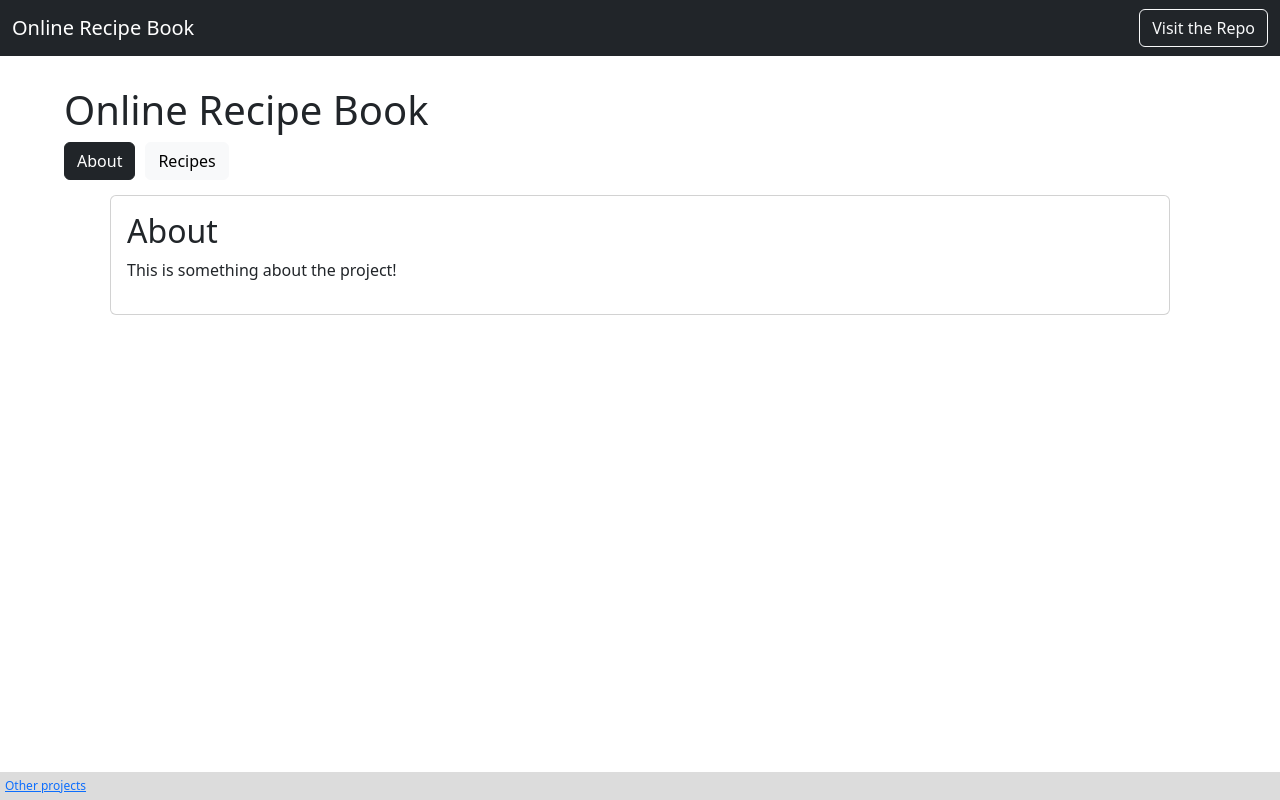
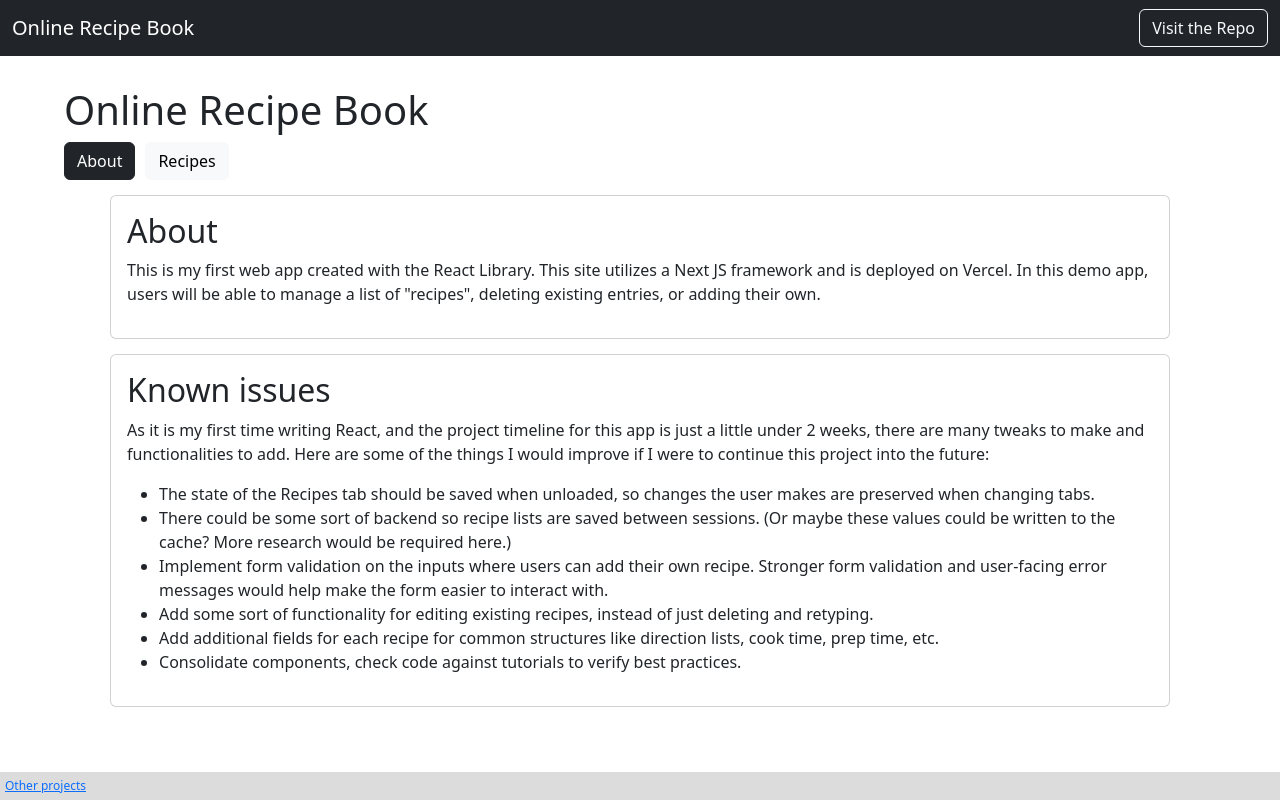
Before and after one commit to BenA03/portfolio-nextjs, a Next.js app: page / in a window 1280 px wide. Built offline with nearby package versions, Linux system fonts and the light colour scheme.

Commit message:
updated About, created list of future improvements (Project is largely functional)

```diff
--- a/components/About.js
+++ b/components/About.js
@@ -1,12 +1,36 @@
-function About()
-{
+function About() {
     return (
-        <div class="card small-card center vertical-spacing">
-            <div class="card-body">
-                <h2>About</h2>
-                <p>This is something about the project!</p>
+        <>
+            <div class="card small-card center vertical-spacing">
+                <div class="card-body">
+                    <h2>About</h2>
+                    <p>This is my first web app created with the React Library. This site utilizes a Next JS
+                        framework and is deployed on Vercel. In this demo app, users will be able to manage
+                        a list of "recipes", deleting existing entries, or adding their own.</p>
+                </div>
             </div>
-        </div>);
+            <div class="card small-card center vertical-spacing">
+                <div class="card-body">
+                    <h2>Known issues</h2>
+                    <p>As it is my first time writing React, and the project timeline for this app is just a little under 2 weeks, there are many tweaks to make and functionalities to add.
+                        Here are some of the things I would improve if I were to continue this project into the future:</p>
+                    <ul>
+                        <li>The state of the Recipes tab should be saved when unloaded, so changes the user makes are preserved
+                            when changing tabs.</li>
+                        <li>There could be some sort of backend so recipe lists are saved between sessions. (Or maybe these values
+                            could be written to the cache? More research would be required here.)
+                        </li>
+                        <li>Implement form validation on the inputs where users can add their own recipe. Stronger form validation and user-facing
+                            error messages would help make the form easier to interact with.
+                        </li>
+                        <li>Add some sort of functionality for editing existing recipes, instead of just deleting and retyping.</li>
+                        <li>Add additional fields for each recipe for common structures like direction lists, cook time, prep time, etc.
+                        </li>
+                        <li>Consolidate components, check code against tutorials to verify best practices.</li>
+                    </ul>
+                </div>
+            </div>
+        </>);
 }
 
 export default About;
--- a/components/Recipes.js
+++ b/components/Recipes.js
@@ -46,7 +46,7 @@ function Recipes() {
     return (
         <>
             {recipeList}
-            <form class="card small-card center vertical-spacing">
+            <form class="card small-card center vertical-spacing greyBackground">
                 <div className="card-body">
                     <div className="input-group mb-3">
                         <span className="input-group-text" id="basic-addon1">Recipe title</span>
@@ -55,7 +55,7 @@ function Recipes() {
                     </div>
                     <div className="input-group mb-3">
                         <span className="input-group-text" id="basic-addon1">Ingredients List</span>
-                        <input type="text" className="form-control" placeholder="Enter as a comma seperated list"
+                        <input type="text" className="form-control" placeholder="Enter as a comma seperated list (eg: Bacon, Lettuce, Tomato)"
                         onChange={(e) => (newRecipe.ingredients = e.target.value)}/>
                     </div>
                     <div className="input-group mb-3">
--- a/styles/globals.css
+++ b/styles/globals.css
@@ -57,3 +57,8 @@ footer
   display: flex;
   flex-direction: column;
 }
+
+.greyBackground
+{
+  background-color: #cef0c7;
+}
```
